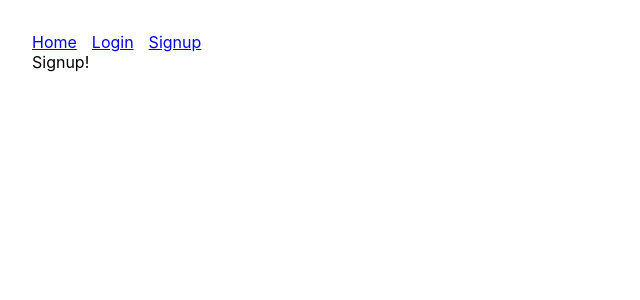
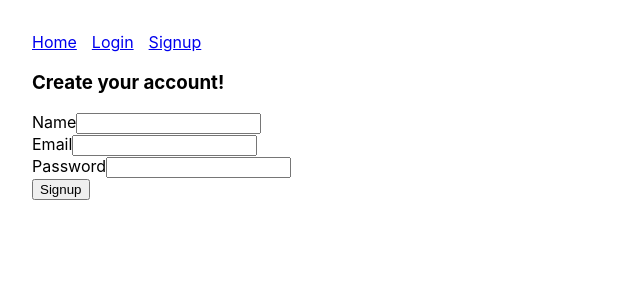
Before and after one commit to KynaAcademy/codaisseur-coders, a React (Create React App) app: page /signup in a window 1280 px wide. Shown: the top 300 px of the page, without its empty margins (0-640 px from the left). Built offline with nearby package versions, Linux system fonts and the light colour scheme.

Commit message:
add signup form

```diff
--- a/src/pages/Signup.js
+++ b/src/pages/Signup.js
@@ -1,6 +1,55 @@
-import React from "react";
+import React, { useState } from "react";
+import { findRenderedComponentWithType } from "react-dom/test-utils";
+import { useDispatch, useSelector } from "react-redux";
+
+import { signup } from "../store/user/actions";
+import { userLoading } from "../store/user/selectors";
+// Build a signup form!
 const Signup = () => {
-  return <div>Signup!</div>;
+  const [name, setName] = useState("");
+  const [email, setEmail] = useState("");
+  const [password, setPassword] = useState("");
+  const dispatch = useDispatch();
+  const loading = useSelector(userLoading);
+
+  const onFormSubmit = event => {
+    event.preventDefault();
+    // Collected the data
+    // Now need to make a request to the backend to create this user.
+    // we are going to use a thunk
+    dispatch(signup(name, email, password));
+  };
+
+  return (
+    <div>
+      <h3>Create your account!</h3>
+
+      {loading ? (
+        <div>Loading...</div>
+      ) : (
+        <form onSubmit={onFormSubmit}>
+          <div>
+            <label>Name</label>
+            <input name='name' onChange={e => setName(e.target.value)} />
+          </div>
+          <div>
+            <label>Email</label>
+            <input name='email' onChange={e => setEmail(e.target.value)} />
+          </div>
+          <div>
+            <label>Password</label>
+            <input
+              name='password'
+              onChange={e => setPassword(e.target.value)}
+            />
+          </div>
+          <div>
+            <button>Signup</button>
+          </div>
+        </form>
+      )}
+    </div>
+  );
 };
 
 export default Signup;
--- a/src/store/reducer.js
+++ b/src/store/reducer.js
@@ -2,10 +2,12 @@
 import { combineReducers } from "redux";
 import postPageSliceReducer from "./postPage/reducer";
 import feedReducer from "./feed/reducer";
+import userReducer from "./user/reducer";
 
 const reducer = combineReducers({
   postPage: postPageSliceReducer,
   feed: feedReducer,
+  user: userReducer,
   // etc.
 });
 
--- /dev/null
+++ b/src/store/user/actions.js
@@ -0,0 +1,31 @@
+import axios from "axios";
+
+const startLoading = () => ({ type: "user/LOADING" });
+
+const storeToken = jwt => {
+  return {
+    type: "user/STORE_TOKEN",
+    payload: jwt,
+  };
+};
+
+export const signup = (name, email, password) => async (dispatch, getState) => {
+  try {
+    // Trigger loading somehow
+
+    dispatch(startLoading());
+    // Make the request
+
+    const response = await axios.post(
+      "https://codaisseur-coders-network.herokuapp.com/signup",
+      { email, name, password }
+    );
+
+    console.log("response", response);
+    dispatch(storeToken(response.data.jwt));
+    // Save token to redux
+    // Redirect user to homepage
+  } catch (e) {
+    console.log(e.message);
+  }
+};
--- /dev/null
+++ b/src/store/user/reducer.js
@@ -0,0 +1,26 @@
+// src/store/feed/reducer.js
+
+const initialState = {
+  token: null,
+  name: null,
+  email: null,
+  loading: false,
+};
+
+export default function userReducer(state = initialState, action) {
+  switch (action.type) {
+    case "user/LOADING": {
+      return { ...state, loading: true };
+    }
+    case "user/STORE_TOKEN": {
+      return {
+        ...state,
+        token: action.payload,
+        loading: false,
+      };
+    }
+    default: {
+      return state;
+    }
+  }
+}
--- /dev/null
+++ b/src/store/user/selectors.js
@@ -0,0 +1 @@
+export const userLoading = state => state.user.loading;
```
